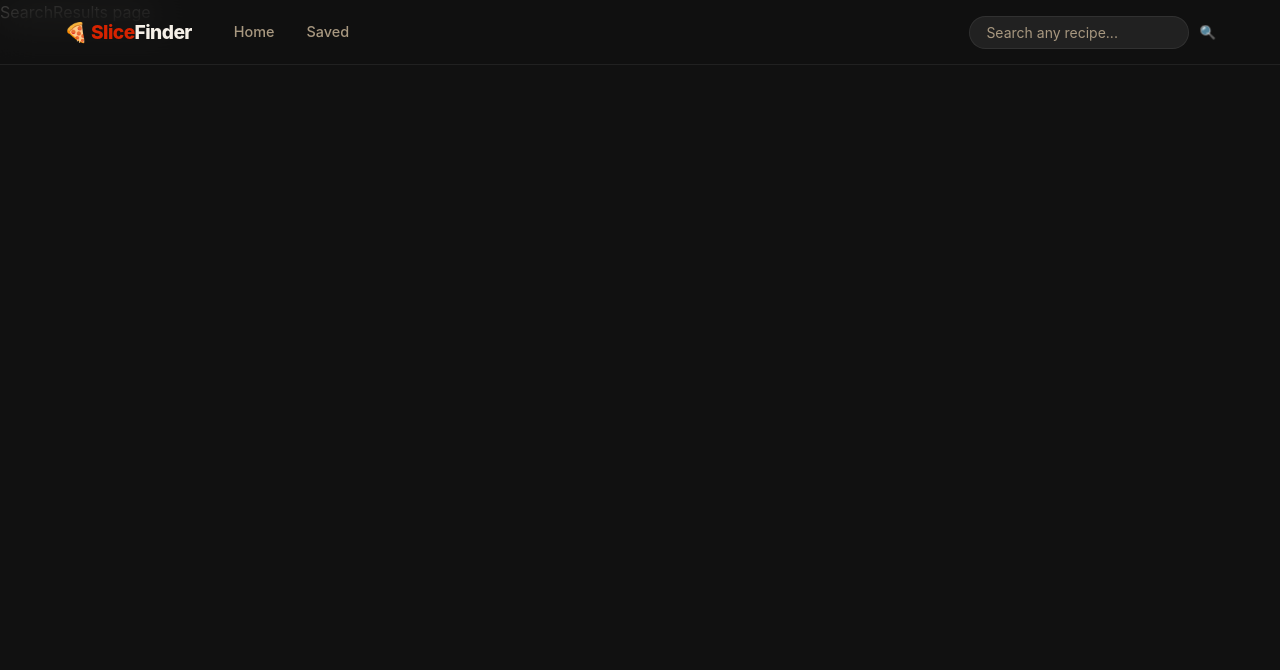
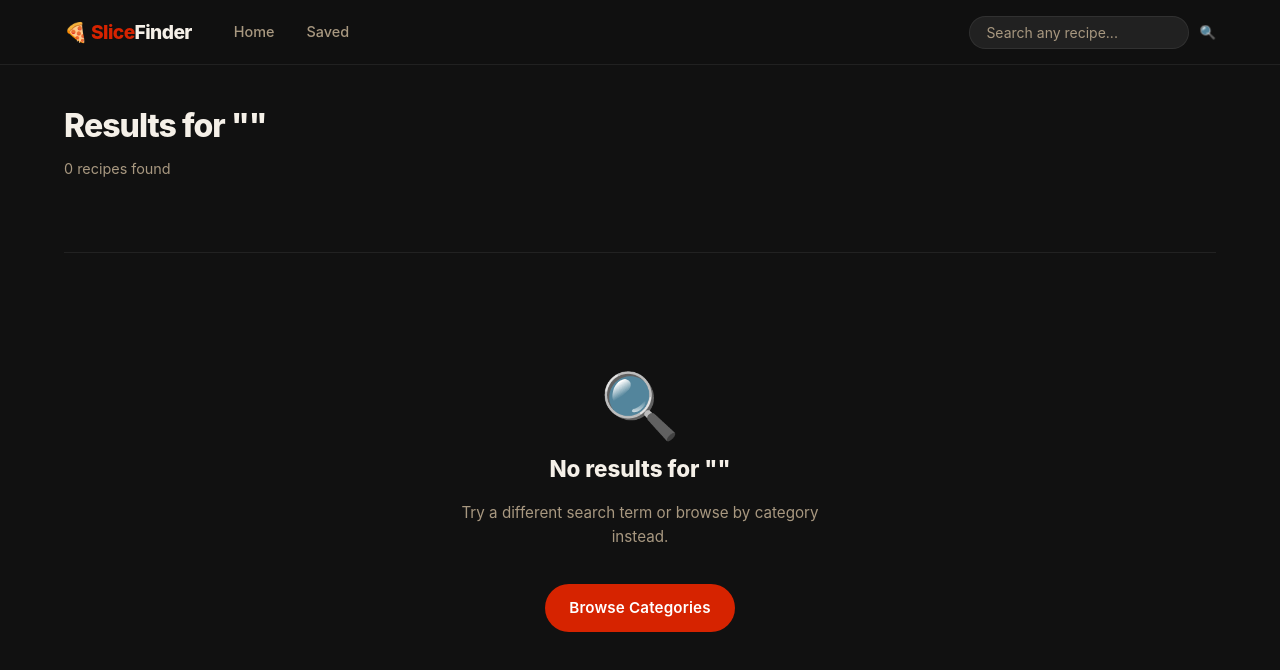
Before and after one commit to Quasheana226/recipe-discoverySBA, a React (Vite) app: page /search in a window 1280 px wide. Shown: the top 670 px of the page. Built offline with nearby package versions, Linux system fonts and the light colour scheme.

Commit message:
add SearchResults page with query string parsing and empty state

```diff
--- a/src/pages/SearchResults.tsx
+++ b/src/pages/SearchResults.tsx
@@ -1,3 +1,134 @@
+// Imports breakdown:
+// - useLocation: this is how the page reads the search term from the URL. The search term
+//   lives in the query string (?query=chicken), not in the URL path itself, so useParams
+//   won't work here — useParams only reads path segments like /recipe/:id. useLocation
+//   gives us the whole URL including the ?query= part.
+// - Link: needed for the "Browse Categories" button in the empty state. It's just a
+//   navigation link back to the home page when no results come back.
+// - useMemo: used to avoid recreating the URLSearchParams object on every render.
+// - useFetch: our custom hook that handles useState, useEffect, and fetch cleanup.
+//   Without it I'd have to write all that boilerplate here manually.
+// - RecipeCard: the reusable card component that already handles the thumbnail, title,
+//   and heart button. This page just passes the meal data down and lets RecipeCard do its thing.
+// - Spinner and ErrorMessage: same pattern as every other page — Spinner while loading,
+//   ErrorMessage if the fetch fails.
+import { useLocation, Link } from 'react-router-dom'
+import { useMemo } from 'react'
+import { useFetch } from '../hooks/useFetch'
+import RecipeCard from '../components/RecipeCard'
+import Spinner from '../components/Spinner'
+import ErrorMessage from '../components/ErrorMessage'
+
+// These are the only three fields the search endpoint returns per meal.
+// The /search.php endpoint gives back summary objects — not full meal details.
+// There are no ingredients, instructions, or YouTube links here. Just enough
+// to render a card and link to the detail page.
+interface MealSummary {
+    idMeal: string
+    strMeal: string
+    strMealThumb: string
+}
+
+// The meals field is MealSummary[] | null and not just MealSummary[] because
+// TheMealDB actually returns null (not an empty array) when nothing matches.
+// If I typed it as just MealSummary[], TypeScript would be wrong about what
+// could come back from the API and I'd get a runtime crash trying to .map() over null.
+interface SearchResponse {
+    meals: MealSummary[] | null
+}
+
 export default function SearchResults() {
-    return <div>SearchResults page</div>
+    // useLocation gives us the current URL object. We need it here because the search
+    // term lives in location.search — the ?query=chicken part of the URL. This page
+    // never gets the query as a prop, it reads it straight from the URL itself.
+    const location = useLocation()
+
+    // Breaking this down piece by piece:
+    // - location.search is the raw query string, e.g. "?query=chicken"
+    // - new URLSearchParams(location.search) parses that string into key-value pairs
+    //   so we can look up individual params by name instead of slicing strings manually.
+    // - .get('query') pulls out the value for the key named "query"
+    // - ?? '' means if there's no query param in the URL at all it falls back to an
+    //   empty string instead of null, which keeps the rest of the logic cleaner.
+    //
+    // useMemo wraps all of this because URLSearchParams would otherwise get recreated
+    // on every single render, even when the URL hasn't changed at all. Memoizing it
+    // means it only recalculates when location.search actually changes.
+    const query = useMemo(
+        () => new URLSearchParams(location.search).get('query') ?? '',
+        [location.search]
+    )
+
+    // If query is an empty string we pass '' to useFetch. The useFetch hook checks
+    // for an empty string and skips the fetch entirely — this prevents a pointless
+    // API call when the page loads without a search term in the URL.
+    //
+    // encodeURIComponent converts spaces and special characters into URL-safe codes
+    // (e.g. "pasta bake" → "pasta%20bake"). Without it a space in the search term
+    // would break the request URL.
+    const { data, loading, error } = useFetch<SearchResponse>(
+        query ? `https://www.themealdb.com/api/json/v1/1/search.php?s=${encodeURIComponent(query)}` : ''
+    )
+
+    // data?.meals: the ?. means if data is still null while loading, it won't crash.
+    // ?? []: catches both null (no results from API) and undefined (data not arrived yet)
+    // and replaces either with an empty array so .map() always has something to work with.
+    const meals = data?.meals ?? []
+
+    return (
+        <div className="container">
+            <div className="page-header">
+                {/* The <span> wraps the query word so CSS can give it the accent color
+                    and make it visually distinct from the "Results for" label text. */}
+                <h1 className="search-title">
+                    Results for <span>"{query}"</span>
+                </h1>
+
+                {/* Only render the count after data has fully arrived — no loading, no error.
+                    Showing "0 recipes found" while the fetch is still in flight would be
+                    misleading. We only want this text to appear once we actually know the answer. */}
+                {!loading && !error && (
+                    <p className="search-count">
+                        {meals.length} {meals.length === 1 ? 'recipe' : 'recipes'} found
+                    </p>
+                )}
+            </div>
+
+            {/* Only visible while the API call is in progress. Disappears the moment
+                data or an error comes back and loading flips to false. */}
+            {loading && <Spinner label="Searching..." />}
+
+            {/* Only visible if the fetch actually failed. The error string from useFetch
+                gets passed straight down as a prop so ErrorMessage handles the display. */}
+            {error && <ErrorMessage message={error} />}
+
+            {/* This is a separate condition from the error check above because "no results"
+                and "fetch failed" are two completely different situations that need different
+                messages. An error means something went wrong. Zero meals means the API
+                worked fine but just didn't find anything matching the search term. */}
+            {!loading && !error && meals.length === 0 && (
+                <div className="empty-state">
+                    <div className="empty-icon">🔍</div>
+                    <div className="empty-title">No results for "{query}"</div>
+                    <p className="empty-text">
+                        Try a different search term or browse by category instead.
+                    </p>
+                    <Link to="/" className="btn btn-primary" style={{ marginTop: '20px' }}>
+                        Browse Categories
+                    </Link>
+                </div>
+            )}
+
+            {/* RecipeCard already handles the heart button and all the favorites logic
+                internally via useFavorites. This page just passes the meal data down
+                and doesn't need to know anything about how favorites work. */}
+            {!loading && !error && meals.length > 0 && (
+                <div className="grid-3" style={{ paddingBottom: '60px' }}>
+                    {meals.map((meal) => (
+                        <RecipeCard key={meal.idMeal} meal={meal} />
+                    ))}
+                </div>
+            )}
+        </div>
+    )
 }
```
Also changed, not shown: src/pages/Home.tsx (+13 -13 lines).
